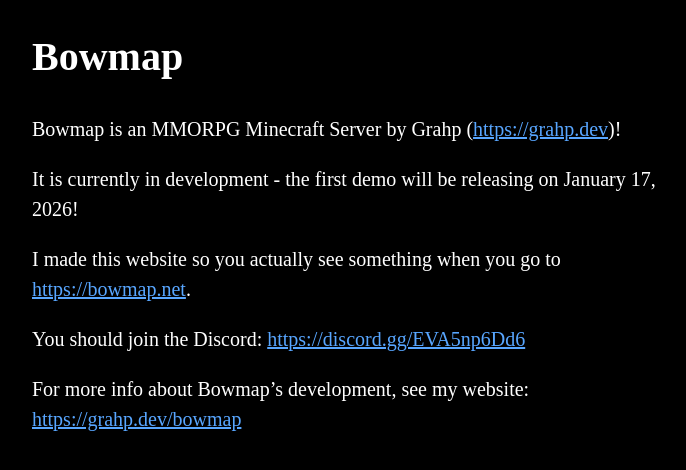
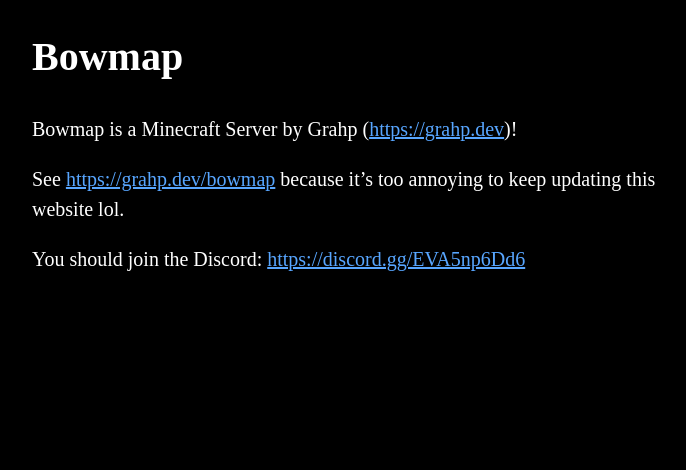
Before and after one commit to Bowmap/website, a Jekyll site: the page built from pages/Home.md, in a window 1280 px wide. Shown: the top 470 px of the page, without its empty margins (278-964 px from the left). Built offline with Jekyll 4.4.1, drawn with Linux system fonts in a browser that asks for light colours.

Commit message:
update home (again)

```diff
--- a/pages/Home.md
+++ b/pages/Home.md
@@ -3,12 +3,8 @@ permalink: /
 title: Bowmap
 ---
 
-Bowmap is an MMORPG Minecraft Server by Grahp ([https://grahp.dev](https://grahp.dev))!
+Bowmap is a Minecraft Server by Grahp ([https://grahp.dev](https://grahp.dev))!
 
-It is currently in development - the first demo will be releasing on January 17, 2026!
-
-I made this website so you actually see something when you go to [https://bowmap.net](https://bowmap.net).
+See [https://grahp.dev/bowmap](https://grahp.dev/bowmap) because it's too annoying to keep updating this website lol.
 
 You should join the Discord: [https://discord.gg/EVA5np6Dd6](https://discord.gg/EVA5np6Dd6)
-
-For more info about Bowmap's development, see my website: [https://grahp.dev/bowmap](https://grahp.dev/bowmap)
```
